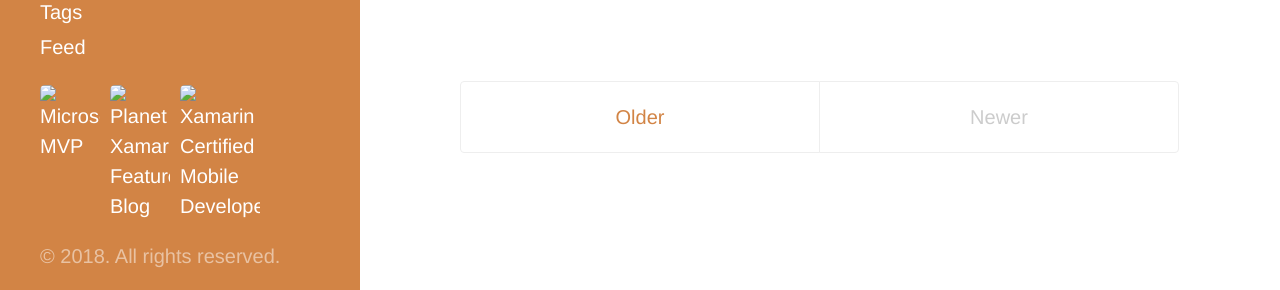
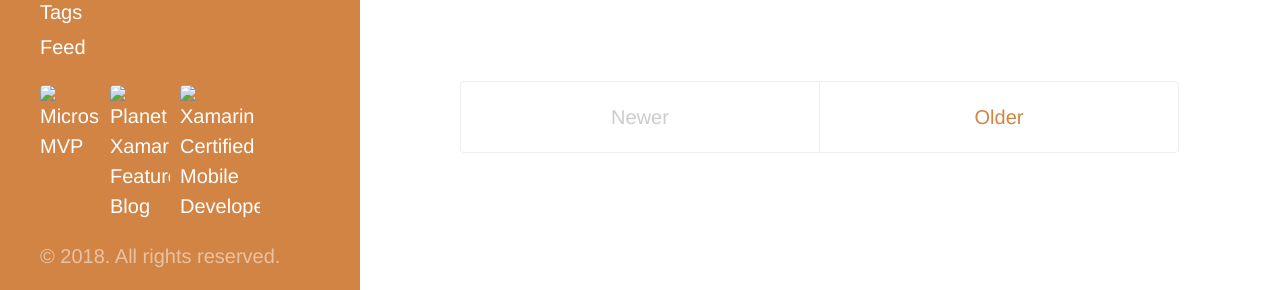
Before and after one commit to Cheesebaron/cheesebaron.github.io, a Jekyll site: the page built from index.html, in a window 1280 px wide and 900 px high, scrolled down 14817 px. Shown: the part 607-897 px from the top of the window. Built offline with Jekyll 4.4.1, drawn with Linux system fonts in a browser that asks for light colours; the list of posts is cut into pages by our own code.

Commit message:
Fix pagination

```diff
--- a/Gemfile
+++ b/Gemfile
@@ -21,6 +21,7 @@
    gem 'jekyll-sitemap'
    gem 'jemoji'
    gem 'jekyll-gist'
+   gem 'jekyll-paginate'
 end
 
 # Windows does not include zoneinfo files, so bundle the tzinfo-data gem
--- a/_config.yml
+++ b/_config.yml
@@ -32,6 +32,7 @@
   - jekyll-sitemap
   - jemoji
   - jekyll-gist
+  - jekyll-paginate
 
 author:
   name: Tomasz Cielecki
--- a/index.html
+++ b/index.html
@@ -27,19 +27,19 @@
   {% endfor %}
 </div>
 
+<!-- Pagination links -->
 <div class="pagination">
+  {% if paginator.previous_page %}
+    <a href="{{ paginator.previous_page_path }}" class="pagination-item newer">
+      Newer
+    </a>
+  {% else %}
+    <span class="pagination-item newer">Newer</span>
+  {% endif %}
+
   {% if paginator.next_page %}
-    <a class="pagination-item older" href="{{ site.baseurl }}page{{paginator.next_page}}">Older</a>
+    <a href="{{ paginator.next_page_path }}" class="pagination-item older">Older</a>
   {% else %}
     <span class="pagination-item older">Older</span>
   {% endif %}
-  {% if paginator.previous_page %}
-    {% if paginator.page == 2 %}
-      <a class="pagination-item newer" href="{{ site.baseurl }}">Newer</a>
-    {% else %}
-      <a class="pagination-item newer" href="{{ site.baseurl }}page{{paginator.previous_page}}">Newer</a>
-    {% endif %}
-  {% else %}
-    <span class="pagination-item newer">Newer</span>
-  {% endif %}
 </div>
```
